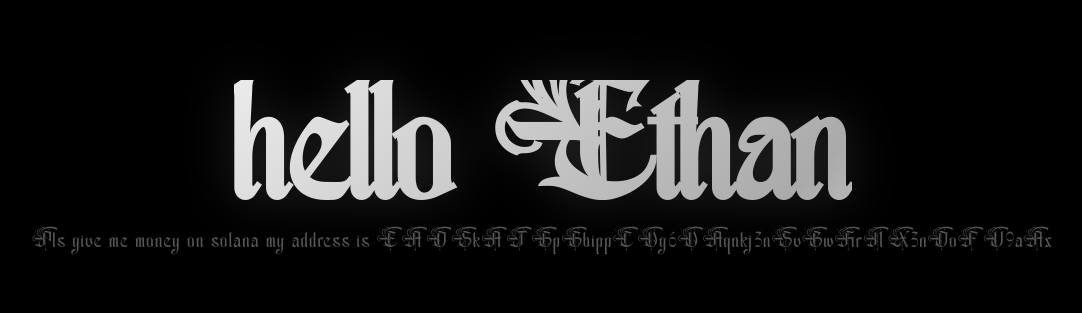
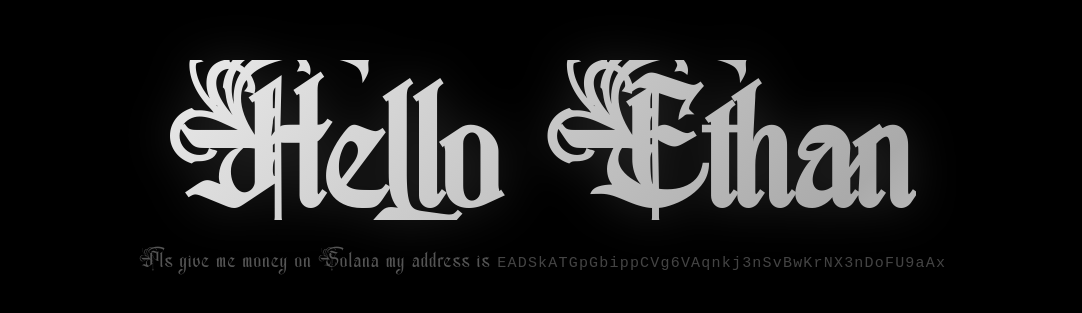
Before and after one commit to kasztingers11-lang/jewmod, a plain HTML site: page index.html in a window 1280 px wide. Shown: the part 233-546 px from the top of the page, without its empty margins (97-1179 px from the left). Drawn offline with Linux system fonts and the light colour scheme.

Commit message:
Update index.html

```diff
--- a/index.html
+++ b/index.html
@@ -1,21 +1,23 @@
+
 <!DOCTYPE html>
-<html lang="en">
+<html>
 <head>
 <meta charset="UTF-8">
 <meta name="viewport" content="width=device-width, initial-scale=1.0">
-    <title>Site</title>
+<title>ethan</title>
 <style>
-    @font-face {font-family: 'Highcrest';src: url('Highcrest.ttf') format('truetype');}
-    * { margin: 0; padding: 0; box-sizing: border-box; }
-    body {background: #000;font-family: 'Highcrest', sans-serif;min-height: 100vh;display: flex;flex-direction: column;align-items: center;justify-content: center;gap: 24px;padding: 32px;}
-    h1 {font-size: clamp(52px, 12vw, 120px);letter-spacing: -0.02em;line-height: 1;background: linear-gradient(135deg, #fff 0%, #aaa 40%, #fff 60%, #888 100%);background-size: 300% 300%;-webkit-background-clip: text;-webkit-text-fill-color: transparent;background-clip: text;filter: drop-shadow(0 0 24px rgba(255,255,255,0.15)); animation: shimmer 6s ease infinite, fadeUp 0.9s ease both;}
-    p {font-size: 15px;color: #555;letter-spacing: 0.08em;text-align: center;animation: fadeUp 1.1s ease both;}
-@keyframes shimmer {0%,100% { background-position: 0% 50%; }50%      { background-position: 100% 50%; }}
-@keyframes fadeUp {from { opacity: 0; transform: translateY(16px); }to   { opacity: 1; transform: translateY(0); }}
+@font-face{font-family:'Highcrest';src:url('Highcrest.ttf')}
+*{margin:0;padding:0;box-sizing:border-box}
+body{background:#000;font-family:'Highcrest';min-height:100vh;display:flex;flex-direction:column;align-items:center;justify-content:center;gap:24px;padding:60px 20px}
+h1{font-size:clamp(52px,12vw,120px);line-height:1.2;padding-top:16px;background:linear-gradient(135deg,#fff,#aaa 40%,#fff 60%,#888);background-size:300% 300%;-webkit-background-clip:text;background-clip:text;-webkit-text-fill-color:transparent;filter:drop-shadow(0 0 24px rgba(255,255,255,.15));animation:shimmer 6s ease infinite,fadeUp .9s ease both}
+p{white-space:nowrap;font-size:clamp(9px,1.6vw,15px);color:#555;letter-spacing:.08em;animation:fadeUp 1.1s ease both}
+p b{font-family:'Courier New',monospace;font-weight:normal;color:#444}
+@keyframes shimmer{0%,100%{background-position:0 50%}50%{background-position:100% 50%}}
+@keyframes fadeUp{from{opacity:0;transform:translateY(16px)}to{opacity:1;transform:none}}
 </style>
 </head>
 <body>
-    <h1>hello Ethan</h1>
-    <p>Pls give me money on solana my address is EADSkATGpGbippCVg6VAqnkj3nSvBwKrNX3nDoFU9aAx </p>
+<h1>Hello Ethan</h1>
+<p>Pls give me money on Solana my address is <b>EADSkATGpGbippCVg6VAqnkj3nSvBwKrNX3nDoFU9aAx</b></p>
 </body>
 </html>
```
Lines whose indentation alone changed are shown as unchanged.
